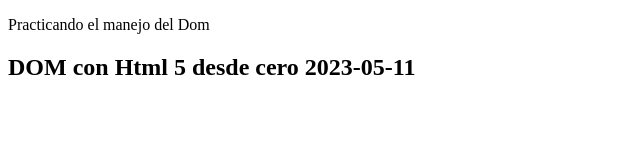
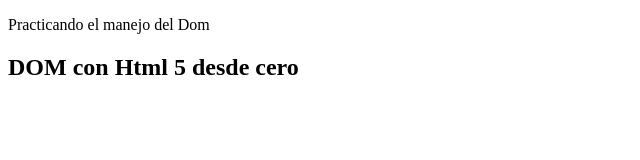
Before and after one commit to RoisChavez-02/Repositorio-de-Prueba, a plain HTML site: page index.html in a window 1280 px wide. Shown: the whole page, without its empty margins (0-640 px from the left). Drawn offline with Linux system fonts and the light colour scheme.

Commit message:
segundo commit

```diff
--- a/index.html
+++ b/index.html
@@ -8,7 +8,7 @@
 </head>
 <body>
     <section class="container">
-        <h1>DOM con Html 5 desde cero 2023-05-11</h1>
+        <h1>DOM con Html 5 desde cero</h1>
     </section>
     <script src="script.js"></script>
 </body>
```
